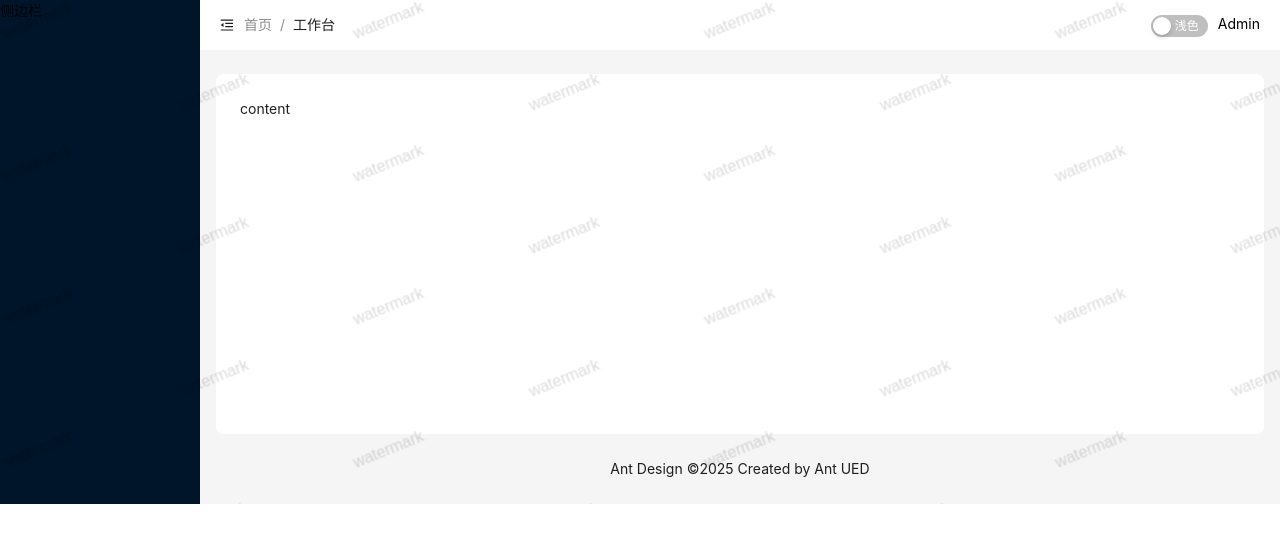
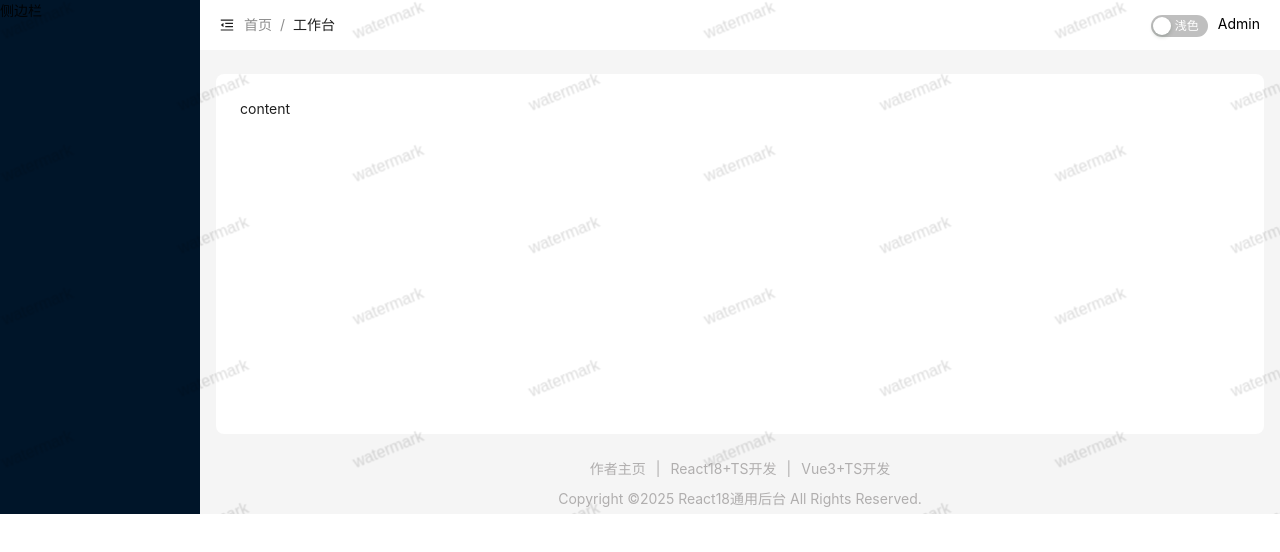
Before and after one commit to solunara/react-manager, a React (Vite) app: page /home in a window 1280 px wide. Shown: the top 552 px of the page. Built offline with nearby package versions, Linux system fonts and the light colour scheme.

Commit message:
封装footer布局

```diff
--- /dev/null
+++ b/src/components/navFooter/index.module.less
@@ -0,0 +1,16 @@
+.navfooter {
+  text-align: center;
+  line-height: 30px;
+  color: #b0aeae;
+  font-size: 14px;
+  margin-top: 20px;
+  :global(a) {
+    color: #b0aeae;
+    &:hover {
+      color: #ed6c00;
+    }
+  }
+  :global(.gutter) {
+    margin: 0 10px;
+  }
+}
--- /dev/null
+++ b/src/components/navFooter/index.tsx
@@ -0,0 +1,23 @@
+import styles from "./index.module.less"
+
+const NavFooter = () => {
+  return (
+    <div className={styles.navfooter}>
+      <div>
+        <a href='https://github.com/solunara' target='_blank' rel='noreferrer'>
+          作者主页
+        </a>
+        <span className='gutter'>|</span>
+        <a href='javascript:void' rel='noreferrer'>
+          React18+TS开发
+        </a>
+        <span className='gutter'>|</span>
+        <a href='javascript:void' rel='noreferrer'>
+          Vue3+TS开发
+        </a>
+      </div>
+      <div>Copyright ©2025 React18通用后台 All Rights Reserved.</div>
+    </div>
+  )
+}
+export default NavFooter
--- a/src/views/layout/index.tsx
+++ b/src/views/layout/index.tsx
@@ -2,6 +2,7 @@
 import { UploadOutlined, UserOutlined, VideoCameraOutlined } from "@ant-design/icons"
 import { Layout, Menu, theme, Watermark } from "antd"
 import NavHeader from "@/components/navHeader"
+import NavFooter from "@/components/navFooter"
 
 const { Header, Content, Footer, Sider } = Layout
 
@@ -45,7 +46,7 @@
               content
             </div>
           </Content>
-          <Footer style={{ textAlign: "center" }}>Ant Design ©{new Date().getFullYear()} Created by Ant UED</Footer>
+          <NavFooter />
         </Layout>
       </Layout>
     </Watermark>
```
